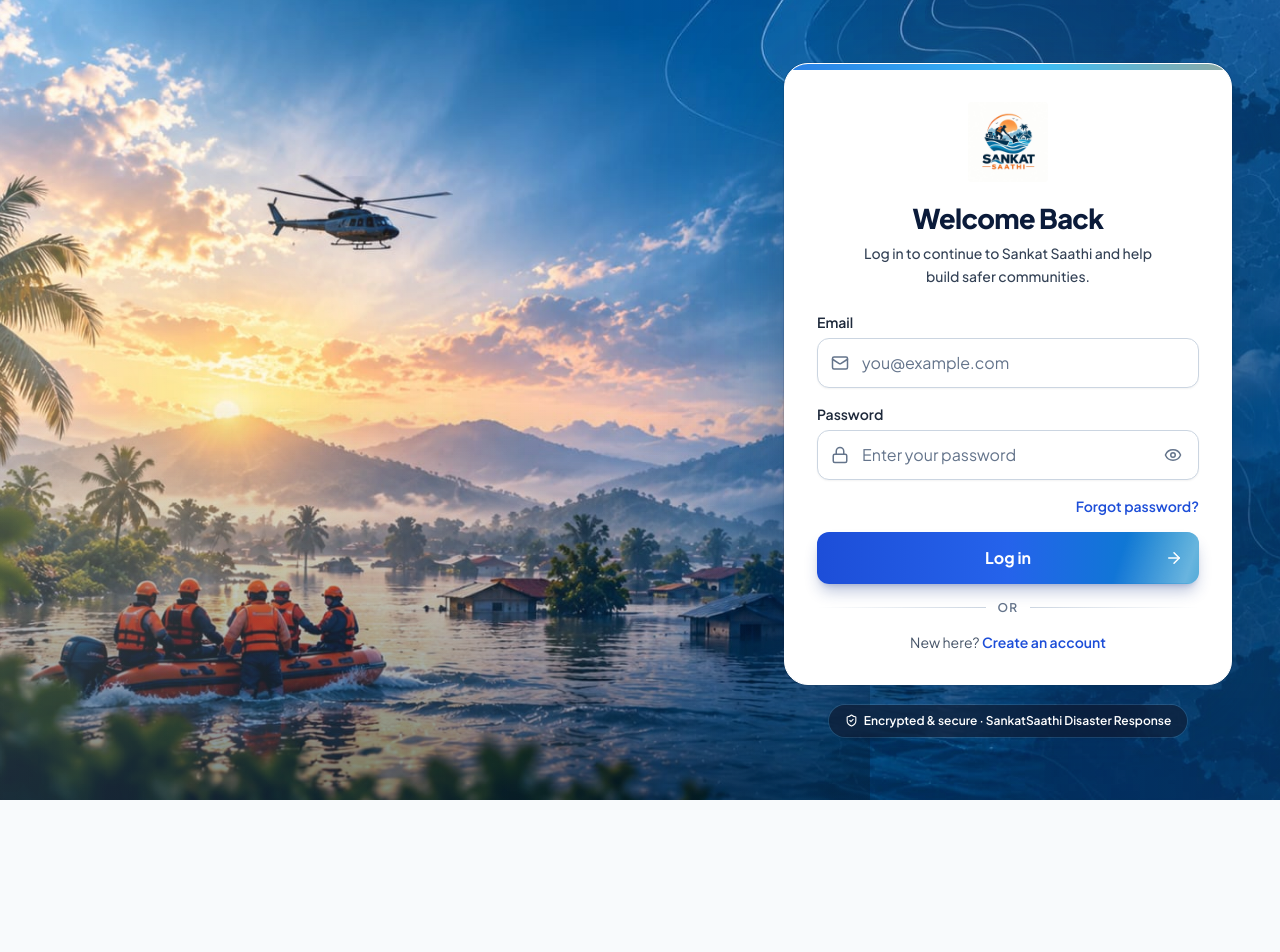
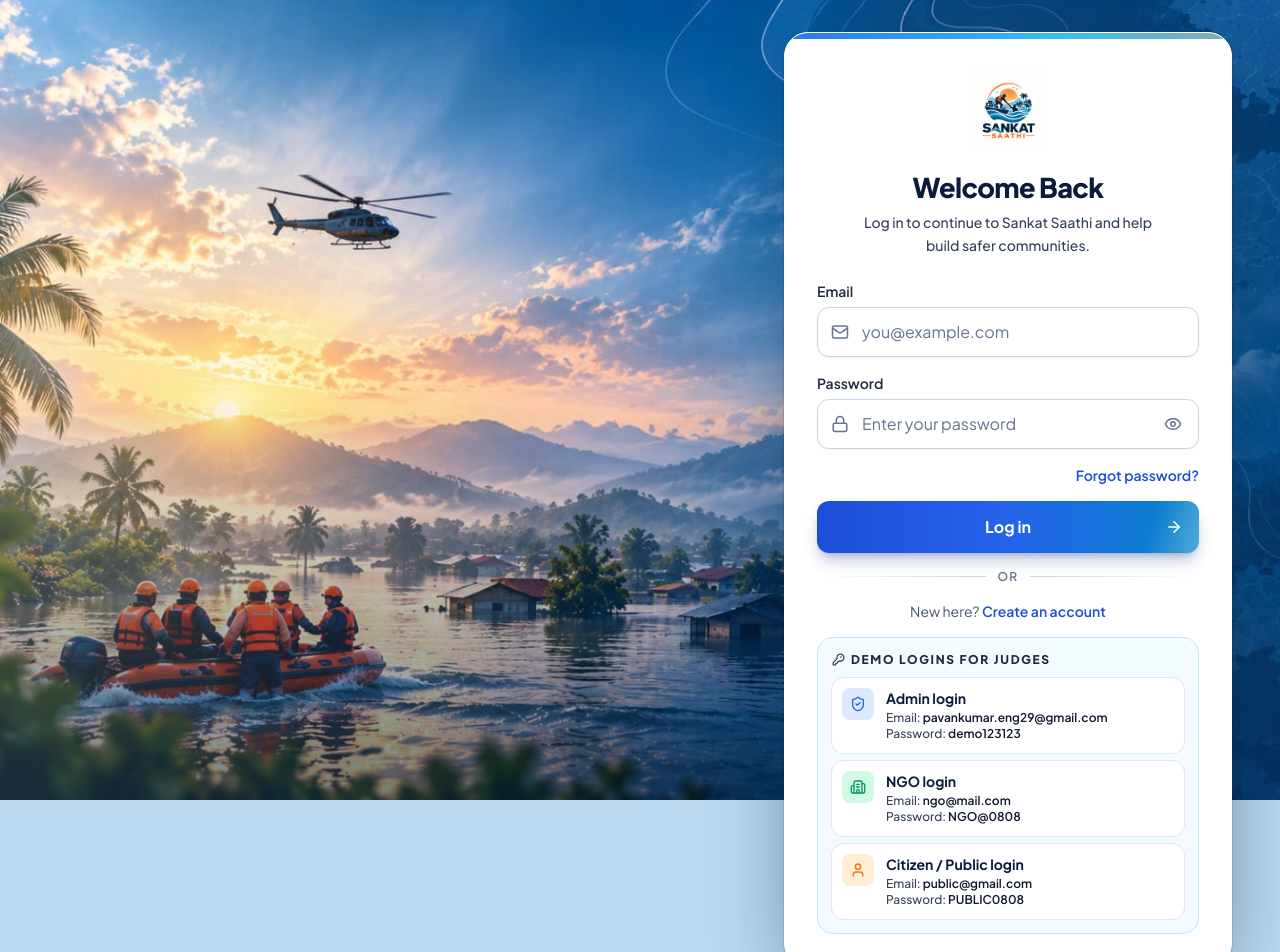
Before and after one commit to pavankumareng29/Sankat-Saathi-IBM-Z-Datathon-2026-Project, a React (Vite) app in the folder frontend/: page / in a window 1280 px wide. Shown: the top 952 px of the page. Before the commit the page ends 800 px from the top, so only its background shows below. Built offline with nearby package versions, Linux system fonts and the light colour scheme.

Commit message:
first committttgrtttttttgt

```diff
--- a/frontend/src/pages/AuthPage.jsx
+++ b/frontend/src/pages/AuthPage.jsx
@@ -161,6 +161,45 @@ const OrDivider = () => (
 )
 
 /* ------------------------------------------------------------------ */
+/*  Demo accounts so hackathon judges can test every role              */
+/*  (delete this block and <DemoCredentials /> after the hackathon)    */
+/* ------------------------------------------------------------------ */
+
+const DEMO_ACCOUNTS = [
+  { role: 'Admin login', icon: ShieldCheck, tint: 'bg-blue-100 text-blue-600', email: 'pavankumar.eng29@gmail.com', password: 'demo123123' },
+  { role: 'NGO login', icon: Building2, tint: 'bg-emerald-100 text-emerald-600', email: 'ngo@mail.com', password: 'NGO@0808' },
+  { role: 'Citizen / Public login', icon: User, tint: 'bg-orange-100 text-orange-500', email: 'public@gmail.com', password: 'PUBLIC0808' },
+]
+
+function DemoCredentials() {
+  return (
+    <div className="rounded-2xl border border-sky-200 bg-sky-50/70 p-3.5">
+      <p className="mb-2.5 flex items-center gap-1.5 text-xs font-extrabold uppercase tracking-[.14em] text-slate-800">
+        <KeyRound size={13} aria-hidden="true" /> Demo logins for judges
+      </p>
+      <ul className="space-y-2">
+        {DEMO_ACCOUNTS.map(({ role, icon: Icon, tint, email, password }) => (
+          <li key={role} className="flex items-start gap-3 rounded-xl bg-white p-2.5 ring-1 ring-slate-200">
+            <span className={`grid h-8 w-8 shrink-0 place-items-center rounded-lg ${tint}`}>
+              <Icon size={16} aria-hidden="true" />
+            </span>
+            <div className="min-w-0 text-xs leading-snug">
+              <p className="text-sm font-bold text-[#0b1b3a]">{role}</p>
+              <p className="mt-0.5 break-all font-medium text-slate-700">
+                Email: <span className="select-all font-semibold text-slate-900">{email}</span>
+              </p>
+              <p className="font-medium text-slate-700">
+                Password: <span className="select-all font-semibold text-slate-900">{password}</span>
+              </p>
+            </div>
+          </li>
+        ))}
+      </ul>
+    </div>
+  )
+}
+
+/* ------------------------------------------------------------------ */
 /*  Views (auth logic unchanged)                                       */
 /* ------------------------------------------------------------------ */
 
@@ -192,6 +231,7 @@ function LoginView({ go, email: initialEmail, notice }) {
       <Submit busy={busy}>Log in</Submit>
       <OrDivider />
       <p className="text-center text-sm text-slate-600">New here? <LinkBtn onClick={() => go('register')}>Create an account</LinkBtn></p>
+      <DemoCredentials />
     </form>
   )
 }
```
